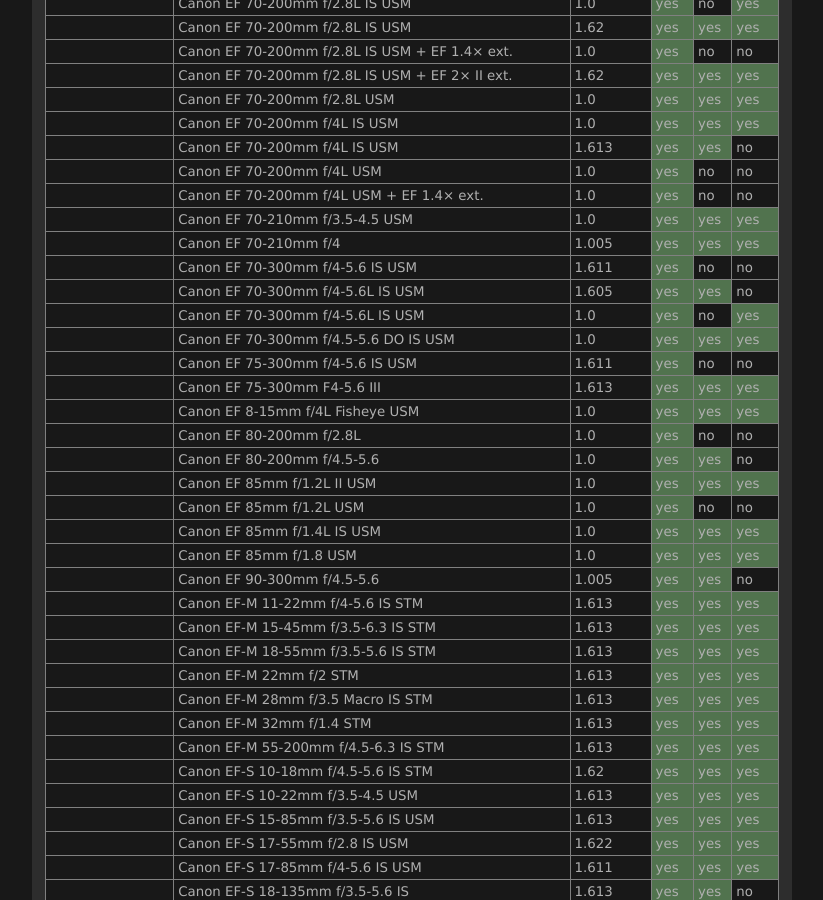
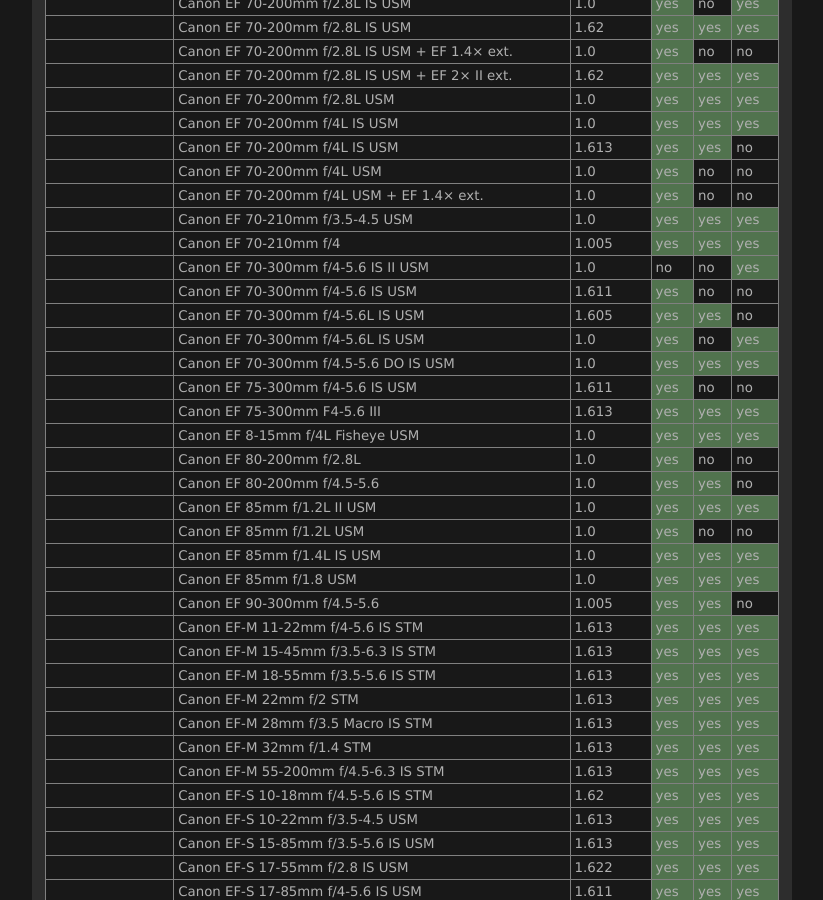
Before and after one commit to lensfun/lensfun.github.io, a Jekyll site: the page built from _posts/lenslist/2999-12-31-Lenslist-master.md, in a window 1280 px wide and 900 px high, scrolled down 3057 px. Shown: the whole window, without its empty margins (284-1107 px from the left). Built offline with Jekyll 4.4.1, drawn with Linux system fonts in a browser that asks for light colours.

Commit message:
Update master lens list from GitHub Actions

```diff
--- a/_posts/lenslist/2999-12-31-Lenslist-master.md
+++ b/_posts/lenslist/2999-12-31-Lenslist-master.md
@@ -125,6 +125,7 @@ This list was generated on 2024-10-08 from current Lensfun sources. Your Lensfun
 <tr class="lenslist-bg2"><td></td><td>Canon EF 70-200mm f/4L USM + EF 1.4× ext.</td><td>1.0</td><td class="lenslist-highlight lenslist-check">yes</td><td class="lenslist-check">no</td><td class="lenslist-check">no</td></tr>
 <tr class="lenslist-bg2"><td></td><td>Canon EF 70-210mm f/3.5-4.5 USM</td><td>1.0</td><td class="lenslist-highlight lenslist-check">yes</td><td class="lenslist-highlight lenslist-check">yes</td><td class="lenslist-highlight lenslist-check">yes</td></tr>
 <tr class="lenslist-bg2"><td></td><td>Canon EF 70-210mm f/4</td><td>1.005</td><td class="lenslist-highlight lenslist-check">yes</td><td class="lenslist-highlight lenslist-check">yes</td><td class="lenslist-highlight lenslist-check">yes</td></tr>
+<tr class="lenslist-bg2"><td></td><td>Canon EF 70-300mm f/4-5.6 IS II USM</td><td>1.0</td><td class="lenslist-check">no</td><td class="lenslist-check">no</td><td class="lenslist-highlight lenslist-check">yes</td></tr>
 <tr class="lenslist-bg2"><td></td><td>Canon EF 70-300mm f/4-5.6 IS USM</td><td>1.611</td><td class="lenslist-highlight lenslist-check">yes</td><td class="lenslist-check">no</td><td class="lenslist-check">no</td></tr>
 <tr class="lenslist-bg2"><td></td><td>Canon EF 70-300mm f/4-5.6L IS USM</td><td>1.605</td><td class="lenslist-highlight lenslist-check">yes</td><td class="lenslist-highlight lenslist-check">yes</td><td class="lenslist-check">no</td></tr>
 <tr class="lenslist-bg2"><td></td><td>Canon EF 70-300mm f/4-5.6L IS USM</td><td>1.0</td><td class="lenslist-highlight lenslist-check">yes</td><td class="lenslist-check">no</td><td class="lenslist-highlight lenslist-check">yes</td></tr>
```
